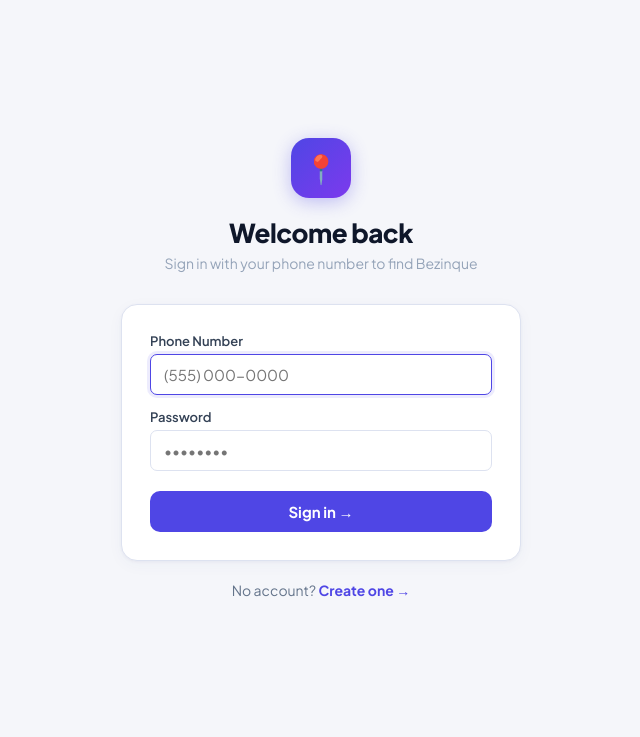
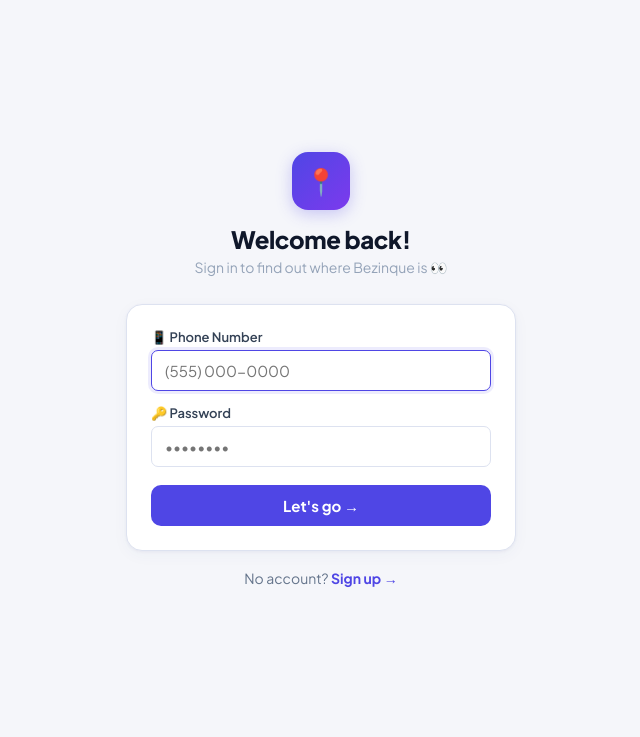
Before and after one commit to G-districts/Werebb, a Flask app: page /login in a window 1280 px wide. Shown: the top 737 px of the page, without its empty margins (319-959 px from the left). Run offline with Flask 3, Linux system fonts and the light colour scheme; data comes from the database, SQL or seed files in the repository; some libraries are stand-ins or nearby versions.

Commit message:
Update login.html

```diff
--- a/templates/login.html
+++ b/templates/login.html
@@ -1,34 +1,38 @@
 {% extends "base.html" %}
 {% block title %}Sign In — {{ s.app_name }}{% endblock %}
 {% block content %}
-<div style="min-height:calc(100vh - 64px);display:flex;align-items:center;justify-content:center;padding:28px 20px;">
-  <div style="width:100%;max-width:400px;">
-    <div style="text-align:center;margin-bottom:32px;">
-      <div style="width:60px;height:60px;border-radius:18px;background:linear-gradient(135deg,#4f46e5,#7c3aed);display:flex;align-items:center;justify-content:center;font-size:28px;margin:0 auto 18px;box-shadow:0 4px 18px rgba(79,70,229,.32);">📍</div>
-      <h1 style="font-size:26px;font-weight:800;letter-spacing:-.5px;">Welcome back</h1>
-      <p style="color:var(--text4);font-size:14px;margin-top:5px;">Sign in with your phone number to find {{ s.teacher_name }}</p>
+<div style="min-height:calc(100vh - 62px);display:flex;align-items:center;justify-content:center;padding:28px 20px;">
+  <div style="width:100%;max-width:390px;">
+    <div style="text-align:center;margin-bottom:28px;">
+      {% if s.app_logo_b64 %}
+        <img src="{{ s.app_logo_b64 }}" style="width:60px;height:60px;border-radius:16px;object-fit:cover;margin:0 auto 14px;display:block;box-shadow:0 4px 16px rgba(79,70,229,.28);">
+      {% else %}
+        <div style="width:58px;height:58px;border-radius:16px;background:linear-gradient(135deg,#4f46e5,#7c3aed);display:flex;align-items:center;justify-content:center;font-size:26px;margin:0 auto 14px;box-shadow:0 4px 16px rgba(79,70,229,.28);">📍</div>
+      {% endif %}
+      <h1 style="font-size:24px;font-weight:800;letter-spacing:-.4px;">Welcome back!</h1>
+      <p style="color:var(--text4);font-size:14px;margin-top:4px;">Sign in to find out where {{ s.teacher_name }} is 👀</p>
     </div>
 
-    {% if msg  %}<div class="succ">{{ msg }}</div>{% endif %}
-    {% if error%}<div class="err">{{ error }}</div>{% endif %}
+    {% if msg %}<div class="succ">{{ msg }}</div>{% endif %}
+    {% if error %}<div class="err">{{ error }}</div>{% endif %}
 
-    <div class="card" style="padding:28px;">
+    <div class="card" style="padding:24px;">
       <form method="POST">
         <div class="form-group">
-          <label>Phone Number</label>
+          <label>📱 Phone Number</label>
           <input type="tel" name="phone" placeholder="(555) 000-0000" autocomplete="tel" autofocus required style="font-size:15px;">
         </div>
-        <div class="form-group" style="margin-bottom:20px;">
-          <label>Password</label>
+        <div class="form-group" style="margin-bottom:18px;">
+          <label>🔑 Password</label>
           <input type="password" name="password" placeholder="••••••••" autocomplete="current-password" required style="font-size:15px;">
         </div>
-        <button type="submit" class="btn btn-primary btn-block btn-lg">Sign in →</button>
+        <button type="submit" class="btn btn-primary btn-block btn-lg">Let's go →</button>
       </form>
     </div>
 
     {% if s.allow_registration == '1' %}
-    <p style="text-align:center;margin-top:20px;font-size:14px;color:var(--text3);">
-      No account? <a href="/register" style="color:var(--accent);font-weight:700;text-decoration:none;">Create one →</a>
+    <p style="text-align:center;margin-top:18px;font-size:14px;color:var(--text3);">
+      No account? <a href="/register" style="color:var(--accent);font-weight:700;text-decoration:none;">Sign up →</a>
     </p>
     {% endif %}
   </div>
```
